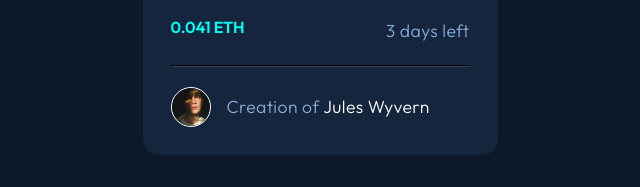
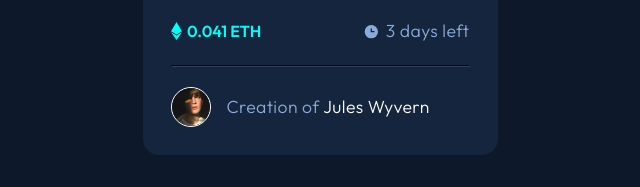
Before and after one commit to ryangholland/nft-preview-card-component, a plain HTML site: page index.html in a window 1280 px wide. Shown: the part 552-739 px from the top of the page, 320-960 px from the left. Drawn offline with Linux system fonts and the light colour scheme.

Commit message:
Add SVGs

```diff
--- a/index.html
+++ b/index.html
@@ -26,12 +26,28 @@
       <h1>Equilibrium #3429</h1>
       <p>Our Equilibrium collection promotes balance and calm.</p>
       <div class="status-container">
-        <h2>0.041 ETH</h2>
-        <p>3 days left</p>
+        <div class="ethereum-container">
+          <svg width="11" height="18" xmlns="http://www.w3.org/2000/svg">
+            <path
+              d="M11 10.216 5.5 18 0 10.216l5.5 3.263 5.5-3.262ZM5.5 0l5.496 9.169L5.5 12.43 0 9.17 5.5 0Z"
+              fill="#00FFF8"
+            />
+          </svg>
+          <h2>0.041 ETH</h2>
+        </div>
+        <div class="timer-container">
+          <svg width="17" height="17" xmlns="http://www.w3.org/2000/svg">
+            <path
+              d="M8.305 2.007a6.667 6.667 0 1 0 0 13.334 6.667 6.667 0 0 0 0-13.334Zm2.667 7.334H8.305a.667.667 0 0 1-.667-.667V6.007a.667.667 0 0 1 1.334 0v2h2a.667.667 0 0 1 0 1.334Z"
+              fill="#8BACD9"
+            />
+          </svg>
+          <p>3 days left</p>
+        </div>
       </div>
       <hr />
       <div class="creation-container">
-        <img src="./images/image-avatar.png" alt="#">
+        <img src="./images/image-avatar.png" alt="#" />
         <p class="creator-credit">Creation of <span>Jules Wyvern</span></p>
       </div>
     </div>
--- a/style.css
+++ b/style.css
@@ -69,6 +69,12 @@ p {
   justify-content: space-between;
 }
 
+.status-container div {
+  display: flex;
+  gap: 0.35rem;
+  align-items: center;
+}
+
 h2 {
   color: var(--clr-pri-cyan);
   font-weight: 600;
@@ -91,7 +97,7 @@ hr {
 }
 
 .creator-credit {
-    text-align: center;
+  text-align: center;
 }
 
 /* To Do:
```
